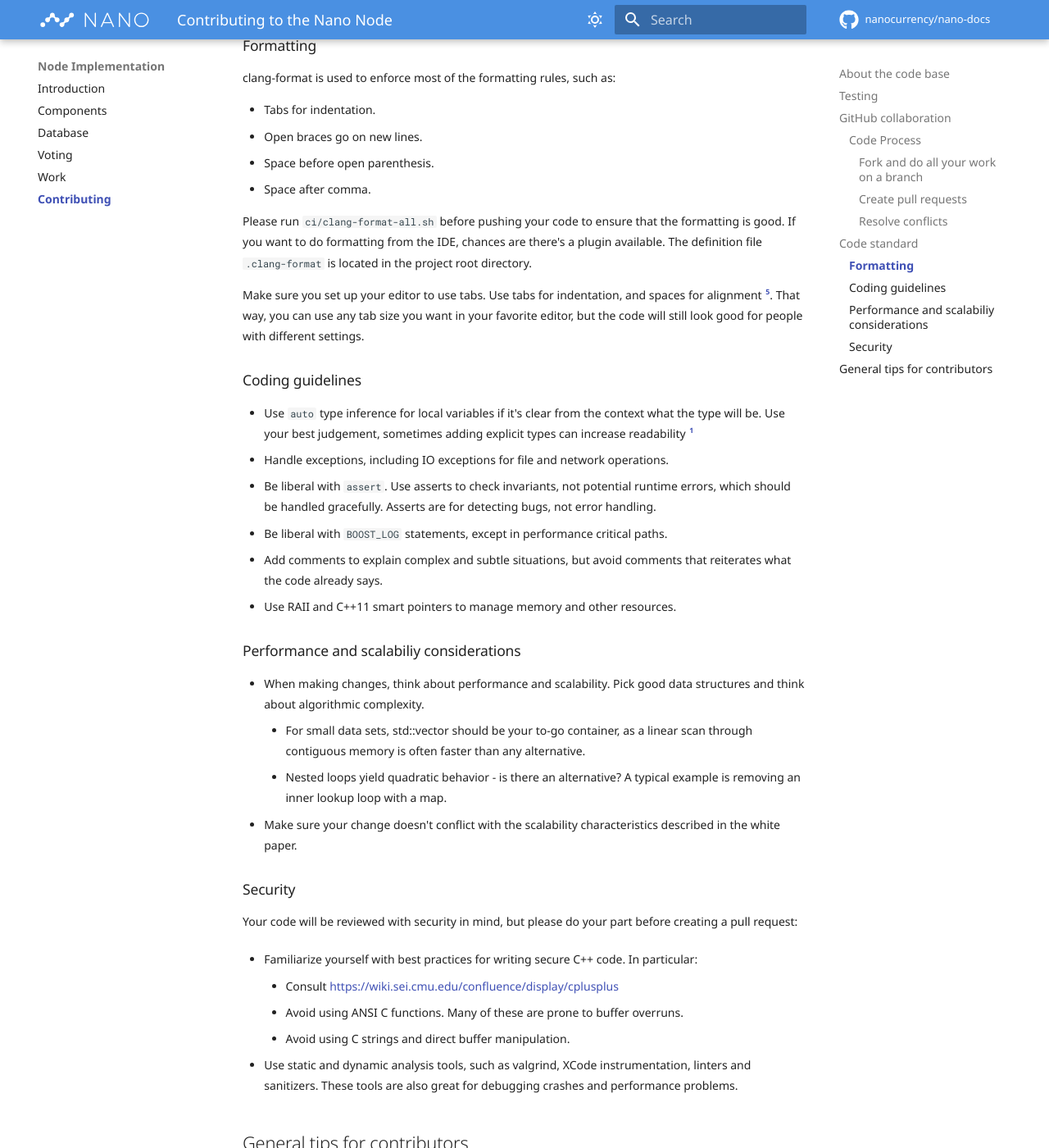
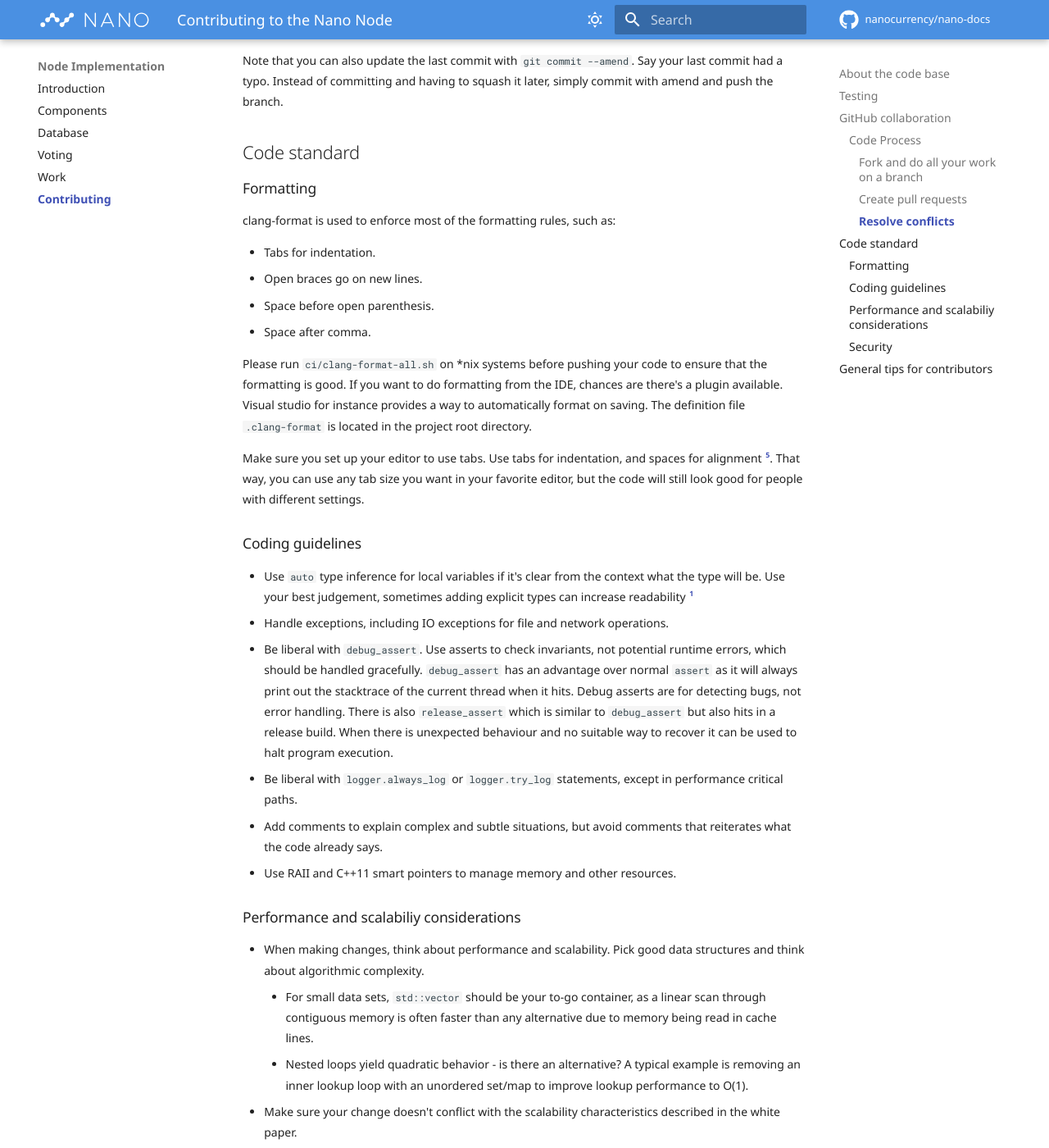
Before and after one commit to nanocurrency/nano-docs, an MkDocs documentation site: the page built from docs/node-implementation/contributing.md, in a window 1280 px wide and 1400 px high, scrolled down 3552 px. Shown: the whole window at 82% size. Built offline with MkDocs 1.6.1 and Material for MkDocs 9.7.7, drawn with Linux system fonts in a browser that asks for light colours; comment, search, counter and statistics services are not loaded; some of the changed text lies outside the part shown.

Commit message:
Update contributor guide (#413)

```diff
--- a/docs/node-implementation/contributing.md
+++ b/docs/node-implementation/contributing.md
@@ -19,8 +19,12 @@
 |                                 |             |
 | cryptopp                        | Provides the implementation for random number generator, SipHash, AES and other cryptographic schemes. |
 | phc&#x2011;winner&#x2011;argon2 | When encrypting with AES, the password first goes through key derivation, and argon2 is our hash of choice for doing that. |
-| lmdb     			              | The database library used for the ledger and wallet, with local patches for Windows. This is a very fast and portable key/value store with ordered keys. It is extremely resilient to crashes in the program, OS, and power-downs without corruption. |
-| miniupnp 			              | This library is used to do port mapping if the gateway supports it. |
+| lmdb     			  | The database library used for the ledger and wallet, with local patches for Windows. This is a very fast and portable key/value store with ordered keys. It is extremely resilient to crashes in the program, OS, and power-downs without corruption. |
+| rocksdb                         | This database library can be used for the ledger. Provides better file IO and reduced ledger size. |
+| miniupnp 			  | This library is used to do port mapping if the gateway supports it. |
+| cpptoml                         | This library is used for rpc, wallet and node configuration files |
+| flatbuffers                     | A (de)serialization library for sending binary messages over IPC instead of plain-text JSON |
+| gtest                           | A unit testing library, only used in development environments |
 
 **Qt Wallet**
 
@@ -42,15 +46,13 @@
 
 If you add new functionality, adding unit tests to avoid regressions in the future is required.
 
-The easiest way to get started writing your first test is to base it off one of the existing tests. You'll find these in the `core_test` directory.
+The easiest way to get started writing your first test is to base it off one of the existing tests. You'll find these in the `core_test` & `rpc_test` directories. There is also `slow_test` & `load_test` directories but these are not commonly modified.
 
-Make sure the `NANO_TEST` cache variable in cmake is set. You should also switch the `ACTIVE_NETWORK` variable to nano_test_network.
+Make sure the `NANO_TEST` cache variable in cmake is set.
 
 **Run tests before creating a pull request**
 
 Please run the tests before submitting a PR. Go to the build directory and run the `core_test` binary.
-
-If you get a lot of failures, such as `frontier_req.begin` failing, make sure `ACTIVE_NETWORK` is set to `nano_test_network`
 
 ## GitHub collaboration
 
@@ -127,7 +129,7 @@
 * Space before open parenthesis.
 * Space after comma.
 
-Please run `ci/clang-format-all.sh` before pushing your code to ensure that the formatting is good. If you want to do formatting from the IDE, chances are there's a plugin available. The definition file `.clang-format` is located in the project root directory.
+Please run `ci/clang-format-all.sh` on *nix systems before pushing your code to ensure that the formatting is good. If you want to do formatting from the IDE, chances are there's a plugin available. Visual studio for instance provides a way to automatically format on saving. The definition file `.clang-format` is located in the project root directory.
 
 Make sure you set up your editor to use tabs. Use tabs for indentation, and spaces for alignment [^5]. That way, you can use any tab size you want in your favorite editor, but the code will still look good for people with different settings.
 
@@ -135,16 +137,16 @@
 
 * Use `auto` type inference for local variables if it's clear from the context what the type will be. Use your best judgement, sometimes adding explicit types can increase readability [^1]
 * Handle exceptions, including IO exceptions for file and network operations.
-* Be liberal with `assert`. Use asserts to check invariants, not potential runtime errors, which should be handled gracefully. Asserts are for detecting bugs, not error handling.
-* Be liberal with `BOOST_LOG` statements, except in performance critical paths.
+* Be liberal with `debug_assert`. Use asserts to check invariants, not potential runtime errors, which should be handled gracefully. `debug_assert` has an advantage over normal `assert` as it will always print out the stacktrace of the current thread when it hits. Debug asserts are for detecting bugs, not error handling. There is also `release_assert` which is similar to `debug_assert` but also hits in a release build. When there is unexpected behaviour and no suitable way to recover it can be used to halt program execution.
+* Be liberal with `logger.always_log` or `logger.try_log` statements, except in performance critical paths.
 * Add comments to explain complex and subtle situations, but avoid comments that reiterates what the code already says.
 * Use RAII and C++11 smart pointers to manage memory and other resources.
 
 ### Performance and scalabiliy considerations
 
 * When making changes, think about performance and scalability. Pick good data structures and think about algorithmic complexity.
-    * For small data sets, std::vector should be your to-go container, as a linear scan through contiguous memory is often faster than any alternative.
-    * Nested loops yield quadratic behavior - is there an alternative? A typical example is removing an inner lookup loop with a map.
+    * For small data sets, `std::vector` should be your to-go container, as a linear scan through contiguous memory is often faster than any alternative due to memory being read in cache lines.
+    * Nested loops yield quadratic behavior - is there an alternative? A typical example is removing an inner lookup loop with an unordered set/map to improve lookup performance to O(1).
 * Make sure your change doesn't conflict with the scalability characteristics described in the white paper.
 
 ### Security
```
Also changed, not shown: other parts of docs/node-implementation/contributing.md (+1 -1 lines).
